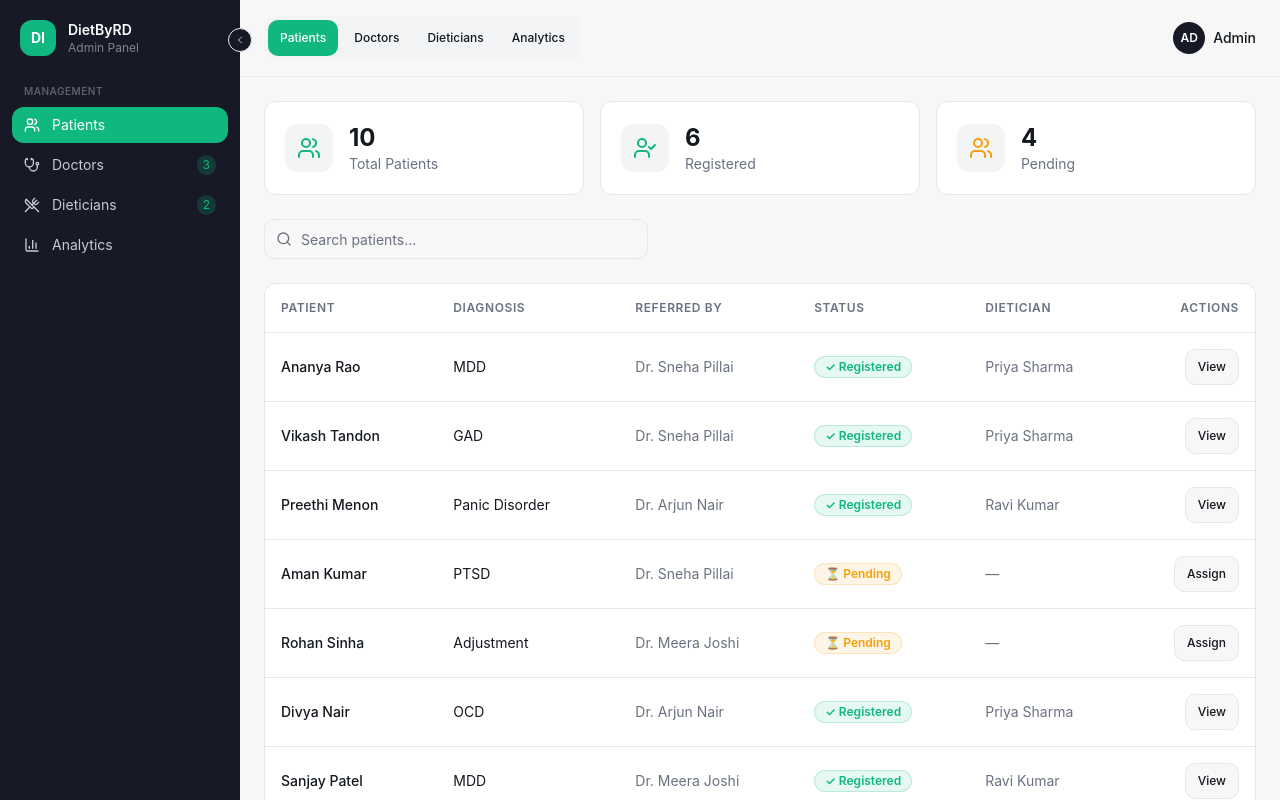
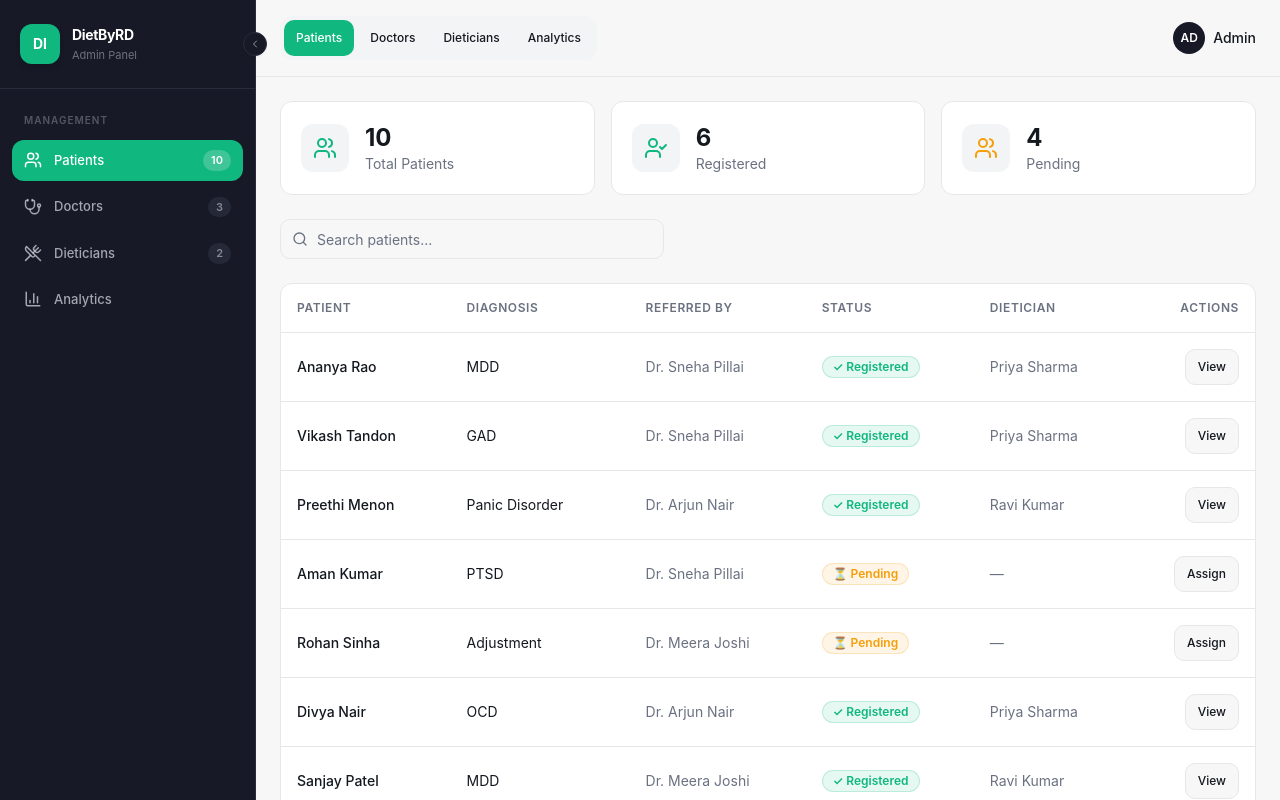
Before and after one commit to Omzee15/dietbyrd, a React (Vite) app: page /admin in a window 1280 px wide. Shown: the top 800 px of the page. Built offline with nearby package versions, Linux system fonts and the light colour scheme; the HTML template or start-up script is replaced by a standard one.

Commit message:
Improve sidebar theme and spacing
Co-authored-by: Omzee15 <81947646+Omzee15@users.noreply.github.com>

```diff
--- a/src/components/AppSidebar.tsx
+++ b/src/components/AppSidebar.tsx
@@ -27,36 +27,38 @@ const AppSidebar = ({ title, subtitle, sections, bottomContent }: AppSidebarProp
   const [collapsed, setCollapsed] = useState(false);
 
   return (
-    <aside className={`${collapsed ? 'w-16' : 'w-60'} min-h-screen flex flex-col bg-sidebar text-sidebar-foreground transition-all duration-200 relative`}>
+    <aside className={`${collapsed ? 'w-16' : 'w-64'} min-h-screen flex flex-col bg-sidebar text-sidebar-foreground transition-all duration-300 relative border-r border-sidebar-border`}>
       {/* Collapse toggle */}
       <button
         onClick={() => setCollapsed(!collapsed)}
-        className="absolute -right-3 top-7 w-6 h-6 rounded-full bg-sidebar border border-border flex items-center justify-center text-sidebar-foreground hover:bg-sidebar-accent transition-colors z-10"
+        className="absolute -right-3 top-8 w-6 h-6 rounded-full bg-sidebar border border-sidebar-border flex items-center justify-center text-sidebar-foreground/70 hover:text-sidebar-primary-foreground hover:bg-sidebar-accent transition-colors z-10 shadow-sm"
       >
         {collapsed ? <ChevronRight className="w-3 h-3" /> : <ChevronLeft className="w-3 h-3" />}
       </button>
 
-      <div className={`p-5 flex items-center ${collapsed ? 'justify-center' : 'gap-3'}`}>
-        <div className="w-9 h-9 rounded-lg bg-primary flex items-center justify-center text-primary-foreground font-bold text-sm shrink-0">
+      {/* Brand header */}
+      <div className={`px-5 py-6 flex items-center ${collapsed ? 'justify-center' : 'gap-3'} border-b border-sidebar-border`}>
+        <div className="w-10 h-10 rounded-xl bg-primary flex items-center justify-center text-primary-foreground font-bold text-sm shrink-0 shadow-md">
           {title.slice(0, 2).toUpperCase()}
         </div>
         {!collapsed && (
           <div>
-            <div className="font-semibold text-sm text-sidebar-primary-foreground">{title}</div>
-            <div className="text-xs text-sidebar-foreground/60">{subtitle}</div>
+            <div className="font-bold text-sm text-sidebar-primary-foreground tracking-tight">{title}</div>
+            <div className="text-[11px] text-sidebar-foreground/50 mt-0.5">{subtitle}</div>
           </div>
         )}
       </div>
 
-      <nav className="flex-1 px-3 space-y-6 mt-2">
+      {/* Navigation */}
+      <nav className="flex-1 px-3 mt-6 space-y-8">
         {sections.map((section) => (
           <div key={section.title}>
             {!collapsed && (
-              <div className="text-[10px] font-semibold uppercase tracking-wider text-sidebar-foreground/40 px-3 mb-2">
+              <div className="text-[10px] font-semibold uppercase tracking-widest text-sidebar-foreground/35 px-3 mb-3">
                 {section.title}
               </div>
             )}
-            <div className="space-y-1">
+            <div className="space-y-1.5">
               {section.items.map((item) => {
                 const isActive = location.pathname === item.href;
                 return (
@@ -65,17 +67,22 @@ const AppSidebar = ({ title, subtitle, sections, bottomContent }: AppSidebarProp
                     to={item.href}
                     title={collapsed ? item.label : undefined}
                     className={cn(
-                      "flex items-center gap-3 px-3 py-2 rounded-lg text-sm transition-colors",
+                      "flex items-center gap-3 px-3 py-2.5 rounded-xl text-[13px] font-medium transition-all duration-150",
                       collapsed && "justify-center px-0",
                       isActive
-                        ? "bg-primary text-primary-foreground"
-                        : "text-sidebar-foreground hover:bg-sidebar-accent"
+                        ? "bg-primary text-primary-foreground shadow-sm"
+                        : "text-sidebar-foreground/80 hover:bg-sidebar-accent hover:text-sidebar-primary-foreground"
                     )}
                   >
-                    <item.icon className="w-4 h-4 shrink-0" />
+                    <item.icon className="w-[18px] h-[18px] shrink-0" />
                     {!collapsed && <span className="flex-1">{item.label}</span>}
                     {!collapsed && item.badge !== undefined && (
-                      <span className="bg-primary/20 text-primary text-xs px-1.5 py-0.5 rounded-full">
+                      <span className={cn(
+                        "text-[11px] px-2 py-0.5 rounded-full font-semibold",
+                        isActive
+                          ? "bg-primary-foreground/20 text-primary-foreground"
+                          : "bg-sidebar-accent text-sidebar-foreground/60"
+                      )}>
                         {item.badge}
                       </span>
                     )}
@@ -87,8 +94,9 @@ const AppSidebar = ({ title, subtitle, sections, bottomContent }: AppSidebarProp
         ))}
       </nav>
 
+      {/* Bottom content */}
       {bottomContent && (
-        <div className={`p-3 border-t border-sidebar-accent ${collapsed ? 'flex flex-col items-center gap-2' : ''}`}>
+        <div className={`px-3 py-4 border-t border-sidebar-border ${collapsed ? 'flex flex-col items-center gap-2' : ''}`}>
           {bottomContent}
         </div>
       )}
```
